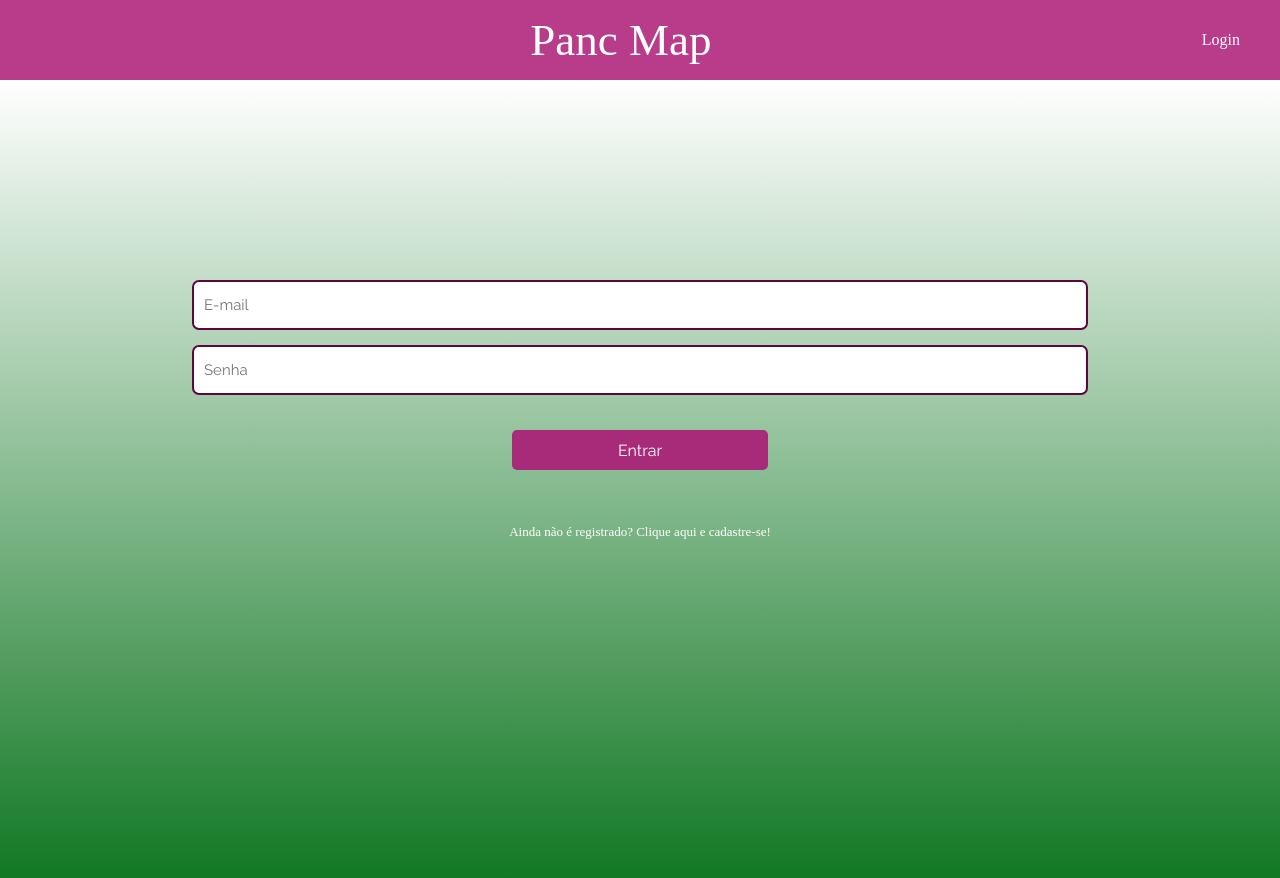
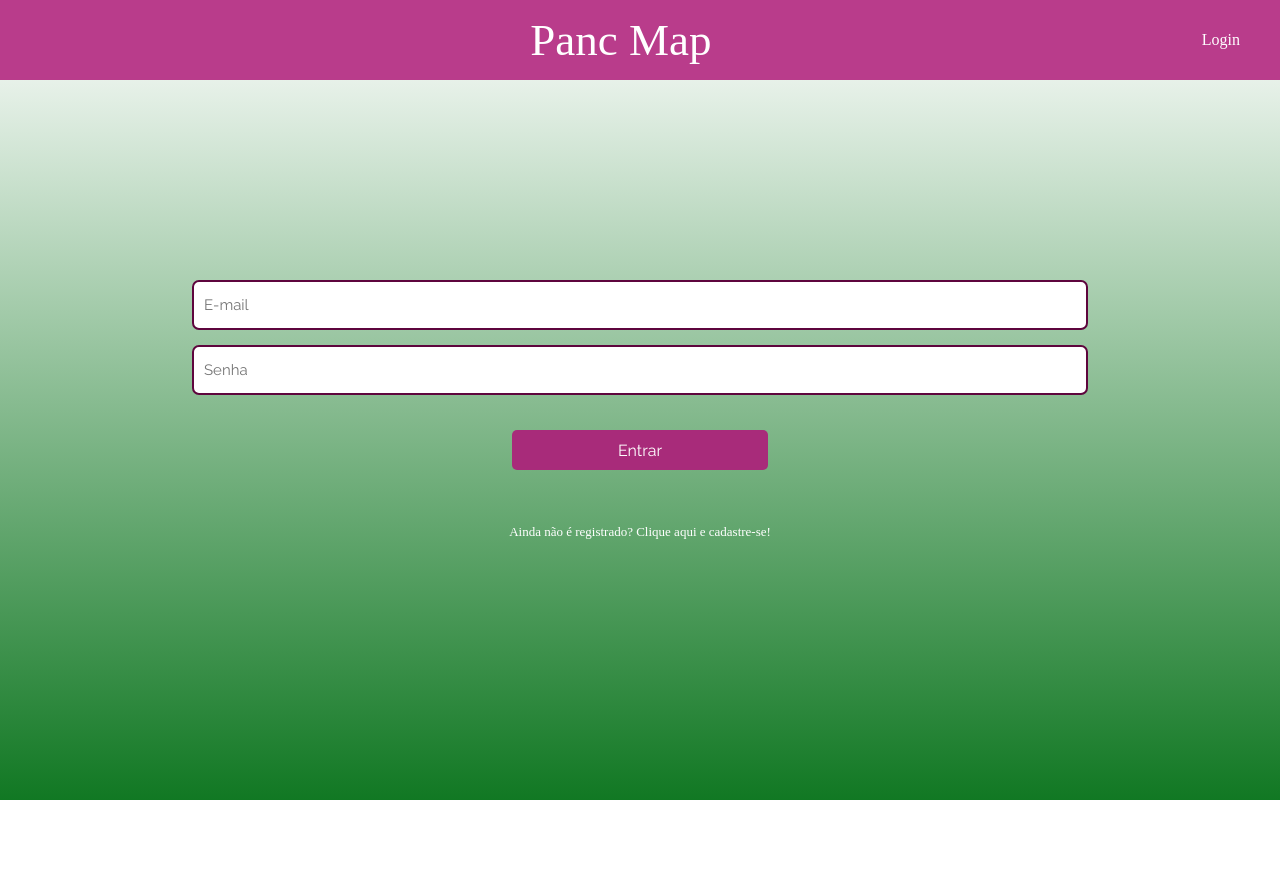
Before and after one commit to gadi29/pancmap-front, a React (Create React App) app: page /login in a window 1280 px wide. After the commit the page ends 800 px from the top, so only its background shows below. Built offline with nearby package versions, Linux system fonts and the light colour scheme; a web font is replaced by a local one.

Commit message:
style: position absolut in Body

```diff
--- a/src/components/Header.js
+++ b/src/components/Header.js
@@ -26,6 +26,7 @@ const Top = styled.div`
   position: fixed;
   top: 0;
   left: 0;
+  z-index: 2;
 
   h1 {
     font-size: 45px;
--- a/src/components/NewSpecie.js
+++ b/src/components/NewSpecie.js
@@ -117,6 +117,7 @@ const Body = styled.div`
 
   width: 100%;
   min-height: 100vh;
+  position: absolute;
 `;
 
 const Container = styled.div`
--- a/src/components/SignIn.js
+++ b/src/components/SignIn.js
@@ -69,6 +69,7 @@ const Body = styled.div`
 
   width: 100%;
   min-height: 100vh;
+  position: absolute;
 `;
 
 const Container = styled.div`
--- a/src/components/SignUp.js
+++ b/src/components/SignUp.js
@@ -87,6 +87,7 @@ const Body = styled.div`
 
   width: 100%;
   min-height: 100vh;
+  position: absolute;
 `;
 
 const Container = styled.div`
--- a/src/components/SpeciePage.js
+++ b/src/components/SpeciePage.js
@@ -1,5 +1,65 @@
+import { useEffect, useState } from "react";
 import { useParams } from "react-router-dom";
+import axios from "axios";
+import styled from "styled-components";
+
+import { backUrl } from "../utils/constants";
+
+function SpeciePageLoaded(specie) {
+  return (
+    <>
+      <h2>{specie.cientificName}</h2>
+    </>
+  );
+}
 
 export default function SpeciePage() {
   const { specieId } = useParams();
+  const [specie, setSpecie] = useState();
+  const [loading, setLoading] = useState(true);
+
+  useEffect(() => {
+    const response = axios.get(`${backUrl}/specie/${specieId}`);
+
+    response
+      .then((r) => {
+        setSpecie({ ...r.data });
+        setLoading(false);
+      })
+      .catch((e) => {
+        alert(`Erro ${e.response.status}`);
+        setLoading(false);
+      });
+  }, [specieId]);
+
+  return (
+    <Body>
+      <Container loading={loading}>
+        {specie ? SpeciePageLoaded(specie) : "Carregando..."}
+      </Container>
+    </Body>
+  );
 }
+
+const Body = styled.div`
+  background: linear-gradient(
+    0deg,
+    rgba(17, 120, 35, 1) 0%,
+    rgba(255, 255, 255, 1) 100%
+  );
+
+  width: 100%;
+  min-height: 100vh;
+  position: absolute;
+`;
+
+const Container = styled.div`
+  width: 100%;
+  margin-top: 80px;
+  height: 80vh;
+
+  display: flex;
+  justify-content: center;
+  align-items: center;
+  //cursor: ${({ loading }) => (loading ? "initial" : "pointer")};
+`;
```
